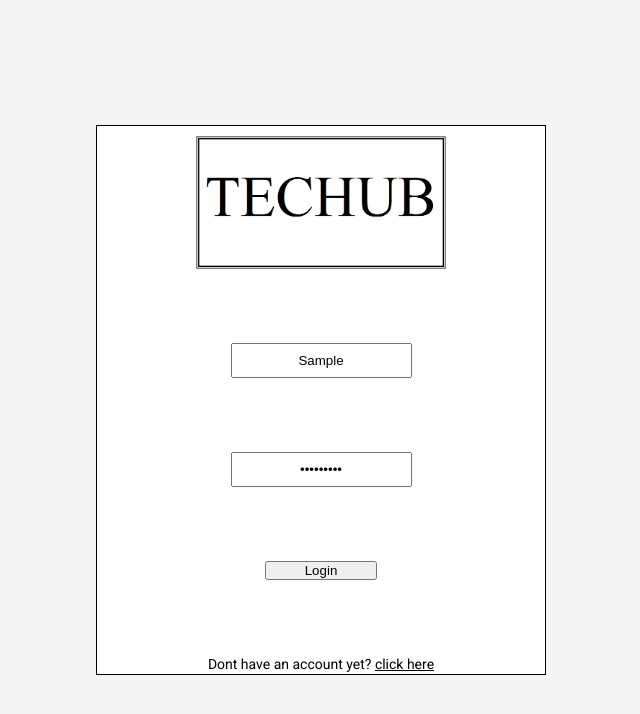
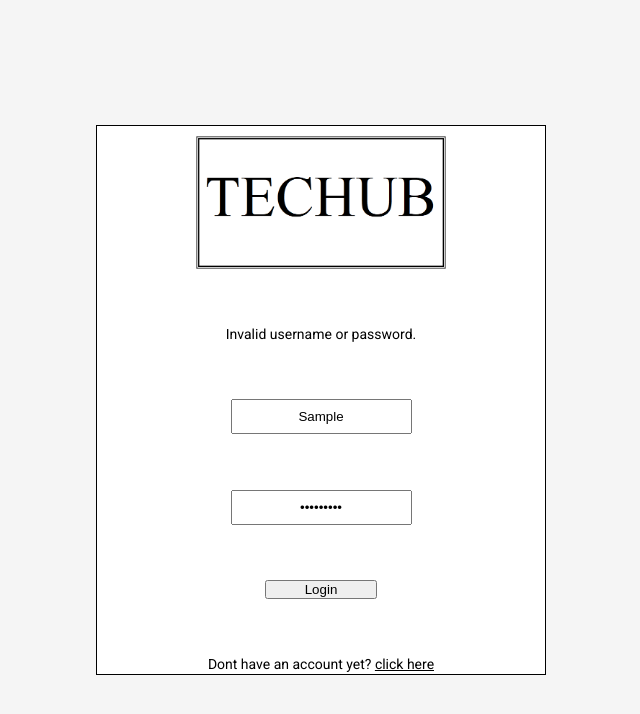
Before and after one commit to Orangutan-Union/Frontend, an Angular app: page /login in a window 1280 px wide. Both pictures are taken after typing "Sample", "Sample123" into the empty fields and a click on the button "Login". Shown: the top 714 px of the page, without its empty margins (319-959 px from the left). Built offline with nearby package versions, Linux system fonts and the light colour scheme; no server answers.

Commit message:
add error message on bad login

```diff
--- a/src/app/components/login/login.component.html
+++ b/src/app/components/login/login.component.html
@@ -1,6 +1,7 @@
 <div class="OuterPage">
     <form class="InnerPage" (ngSubmit)="submitLogin()">
         <img class="logo" src="../../../assets/Udklip.PNG" alt="">
+        <div *ngIf="invalidLogin">Invalid username or password.</div>
         <span>
             <!-- <label for="username">Username:</label> -->
             <input placeholder="Username" type="text" id="username" name="username" #userName="ngModel" [(ngModel)]="login.username" required>
```
